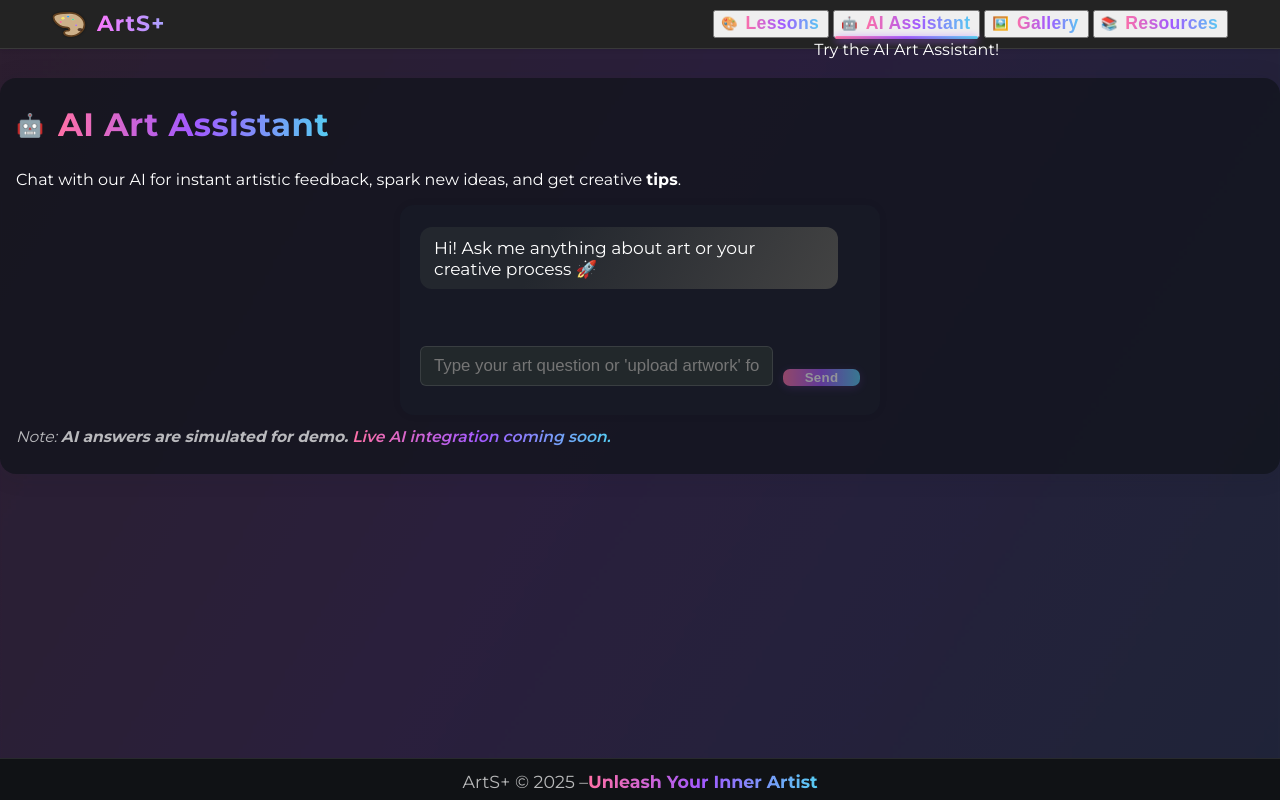
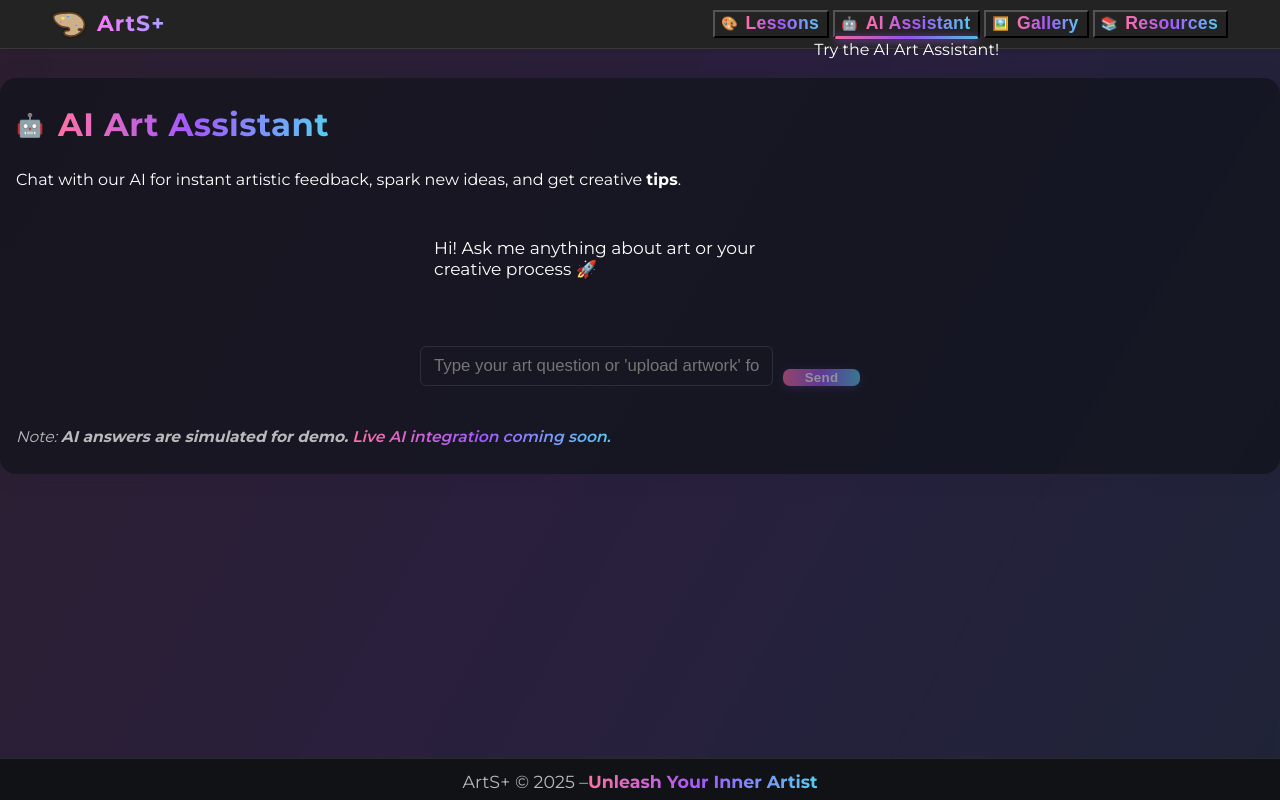
Before and after one commit to Workflow-Manager-admin/artfusion-27226-2bf9ef49, a React (Create React App) app in the folder artfusion_web_app/: page / in a window 1280 px wide. Both pictures are taken after a click on the tab "AI Art Assistant". Built offline with nearby package versions, Linux system fonts and the light colour scheme; the HTML template or start-up script is replaced by a standard one.

Commit message:
Auto-commit: Changes as of 2025-06-03T10:50:51.800350+00:00

```diff
--- a/artfusion_web_app/src/App.js
+++ b/artfusion_web_app/src/App.js
@@ -218,6 +218,8 @@ function ArtSPlusMainContainer() {
                     outlineOffset: 2,
                     position: "relative",
                     transition: "outline 0.18s, box-shadow 0.2s",
+                    background: "none",
+                    boxShadow: "none"
                   }}
                   id={`navbtn-${section.key}`}
                   data-feature={section.key}
@@ -267,6 +269,7 @@ function ArtSPlusMainContainer() {
               boxShadow: '0 4px 18px 0 rgba(162,89,255,0.16)',
               cursor: "pointer",
               animation: "artsplus-fade-up-in 0.9s cubic-bezier(.35,1.11,.54,.99)",
+              backgroundClip: "padding-box"
             }}
             tabIndex={0}
             role="dialog"
@@ -291,7 +294,8 @@ function ArtSPlusMainContainer() {
           minHeight: 0,
           display: "flex",
           flexDirection: "column",
-          justifyContent: "flex-start"
+          justifyContent: "flex-start",
+          background: "none"
       }}>
         <main
           className="artsplus-main"
@@ -303,7 +307,8 @@ function ArtSPlusMainContainer() {
             minHeight: 0,
             display: "flex",
             flexDirection: "column",
-            justifyContent: "flex-start"
+            justifyContent: "flex-start",
+            background: "none"
           }}
           aria-live="polite"
           tabIndex={-1}
@@ -512,7 +517,7 @@ function AIArtAssistantSection() {
     <section
       className="artfusion-section artfusion-ai-assistant"
       aria-labelledby="ai-assistant-heading"
-      style={{ minHeight: 333, display: "flex", flexDirection: "column", justifyContent: "flex-start" }}
+      style={{ minHeight: 333, display: "flex", flexDirection: "column", justifyContent: "flex-start"}}
     >
       <h2 id="ai-assistant-heading" className="visually-hidden">AI Art Assistant</h2>
       <header style={{ marginBottom: 10, display: "flex", gap: 14, alignItems: "center" }}>
@@ -527,7 +532,7 @@ function AIArtAssistantSection() {
         className="artfusion-ai-widget"
         aria-label="AI chat"
         role="region"
-        style={{ marginBottom: 8 }}
+        style={{ marginBottom: 8, background: "none", boxShadow: "none" }}
       >
         <div
           className="artfusion-ai-chat"
@@ -561,7 +566,7 @@ function AIArtAssistantSection() {
             aria-label="Type your art-related question"
             autoComplete="off"
             disabled={isLoading}
-            style={{ flex: 1, marginBottom: 0 }}
+            style={{ flex: 1, marginBottom: 0, background: "none", boxShadow: "none"}}
           />
           <button
             className="btn"
@@ -723,8 +728,8 @@ function GalleryCard({ username, imgSrc, title }) {
       tabIndex={0}
       aria-label={`Artwork: ${title} by @${username}`}
       style={{
-        boxShadow: "0 2px 13px 0 rgba(30,31,50,0.11)",
-        background: "rgba(33,37,48,0.95)"
+        boxShadow: "0 1px 5px 0 rgba(30,31,50,0.08)",
+        background: "rgba(33,37,48,0.92)"
       }}
     >
       <div className="gallery-img"
@@ -756,6 +761,8 @@ function AssistantBubble({ inout, text }) {
       style={{
         fontWeight: inout === "in" ? 500 : 400,
         fontStyle: inout === "in" ? "normal" : "italic",
+        background: "none",
+        boxShadow: "none"
       }}
     >
       {text}
```
Also changed, not shown: 1 other file (tests, documents, lock files or other folders).
